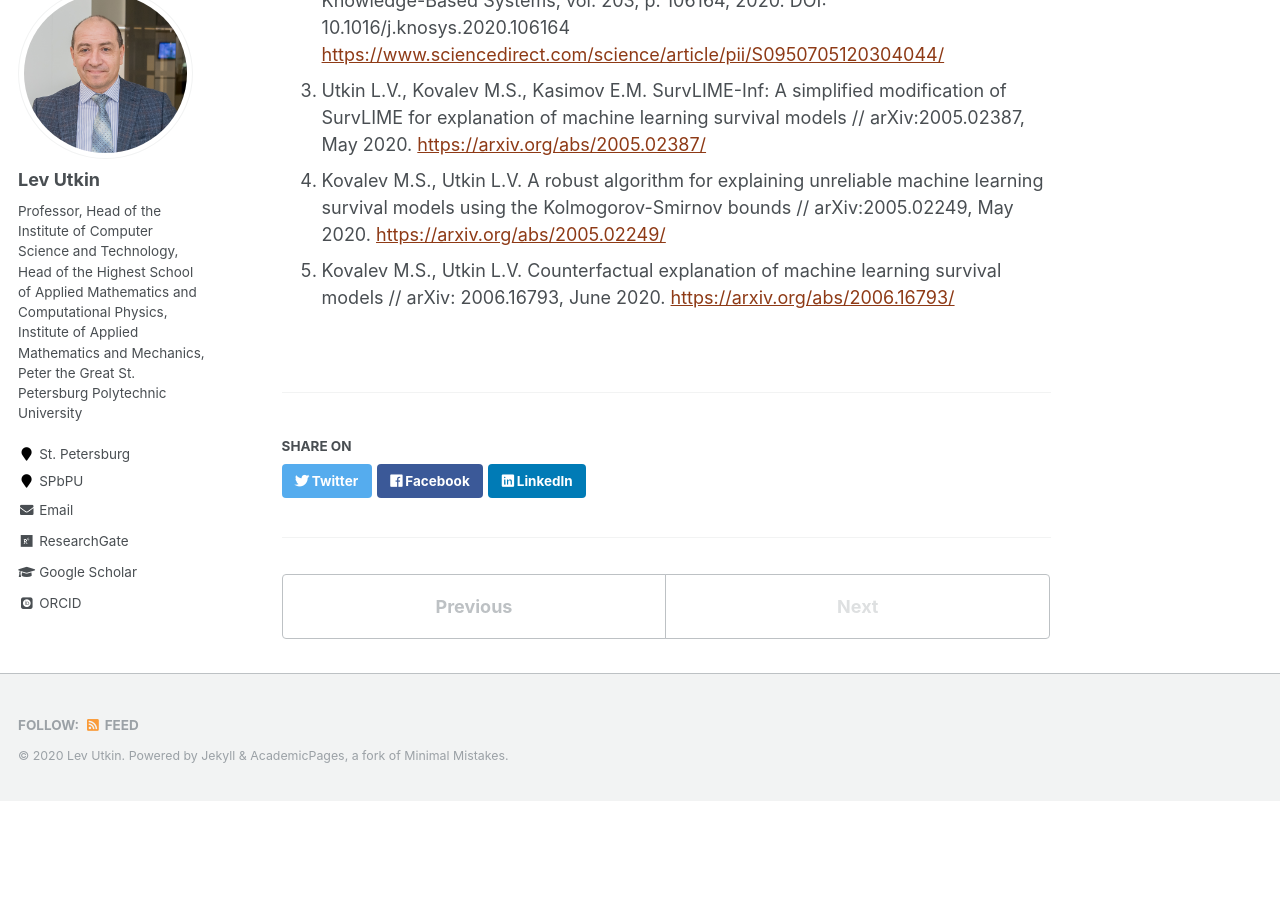
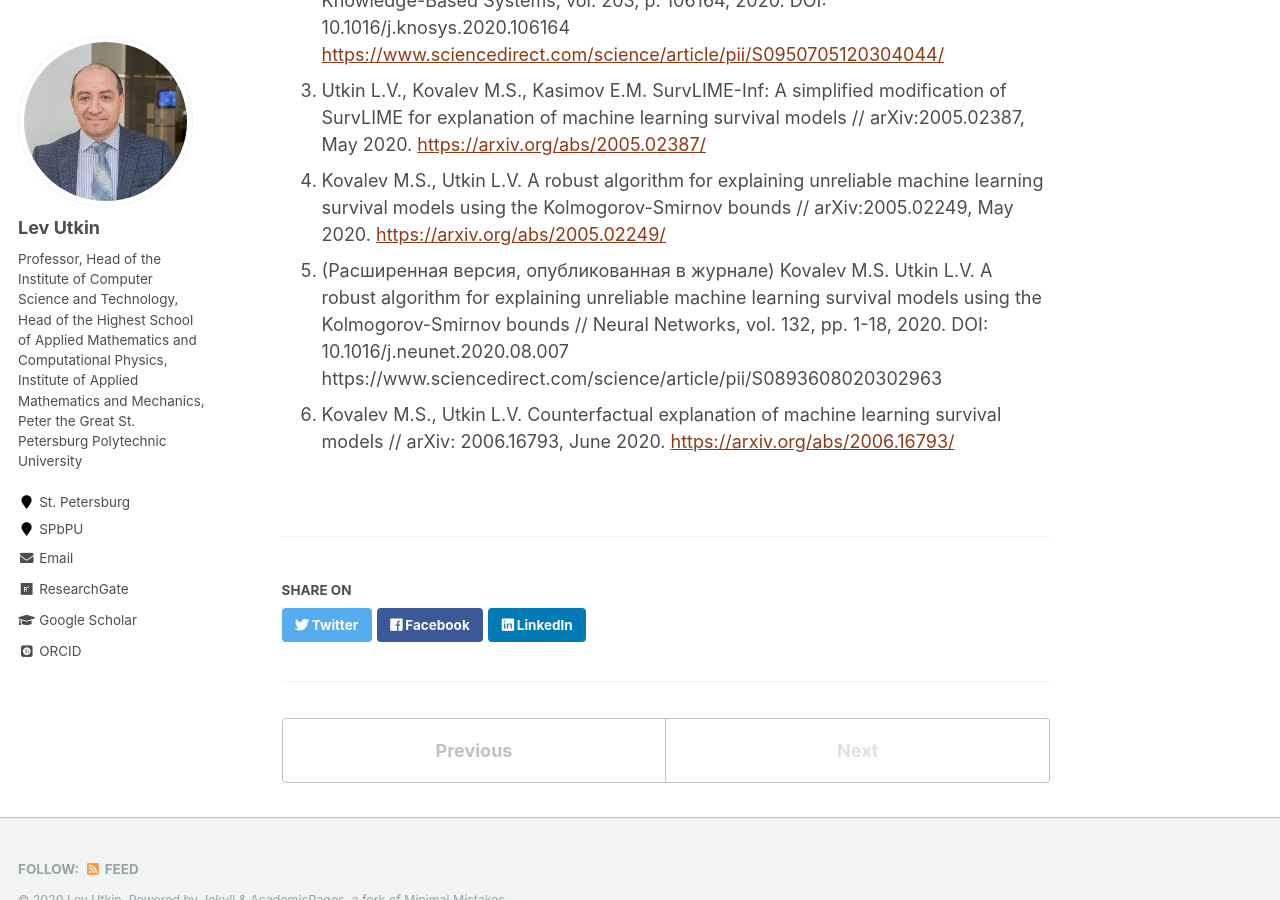
Before and after one commit to levutkin/levutkin.github.io, a Jekyll site: the page built from _research/XAI_surv.md, in a window 1280 px wide and 900 px high, scrolled down 1140 px. Built offline with Jekyll 4.4.1, drawn with Linux system fonts in a browser that asks for light colours; some web fonts are replaced; before the commit the page ends 1941 px from its top, so only the background shows below that.

Commit message:
Update XAI_surv.md

```diff
--- a/_research/XAI_surv.md
+++ b/_research/XAI_surv.md
@@ -20,4 +20,5 @@ location: ""
 2. (Расширенная версия, опубликованная в журнале) Kovalev M.S., Utkin L.V., Kasimov E.M. SurvLIME: A method for explaining machine learning survival models // Knowledge-Based Systems, vol. 203, p. 106164, 2020. DOI: 10.1016/j.knosys.2020.106164  <https://www.sciencedirect.com/science/article/pii/S0950705120304044/>
 3. Utkin L.V., Kovalev M.S., Kasimov E.M. SurvLIME-Inf: A simplified modification of SurvLIME for explanation of machine learning survival models // arXiv:2005.02387, May 2020. <https://arxiv.org/abs/2005.02387/>
 4. Kovalev M.S., Utkin L.V. A robust algorithm for explaining unreliable machine learning survival models using the Kolmogorov-Smirnov bounds // arXiv:2005.02249, May 2020. <https://arxiv.org/abs/2005.02249/>
-5. Kovalev M.S., Utkin L.V. Counterfactual explanation of machine learning survival models // arXiv: 2006.16793, June 2020. <https://arxiv.org/abs/2006.16793/>
+5. (Расширенная версия, опубликованная в журнале) Kovalev M.S. Utkin L.V. A robust algorithm for explaining unreliable machine learning survival models using the Kolmogorov-Smirnov bounds // Neural Networks, vol. 132, pp. 1-18, 2020. DOI: 10.1016/j.neunet.2020.08.007 https://www.sciencedirect.com/science/article/pii/S0893608020302963
+6. Kovalev M.S., Utkin L.V. Counterfactual explanation of machine learning survival models // arXiv: 2006.16793, June 2020. <https://arxiv.org/abs/2006.16793/>
```
